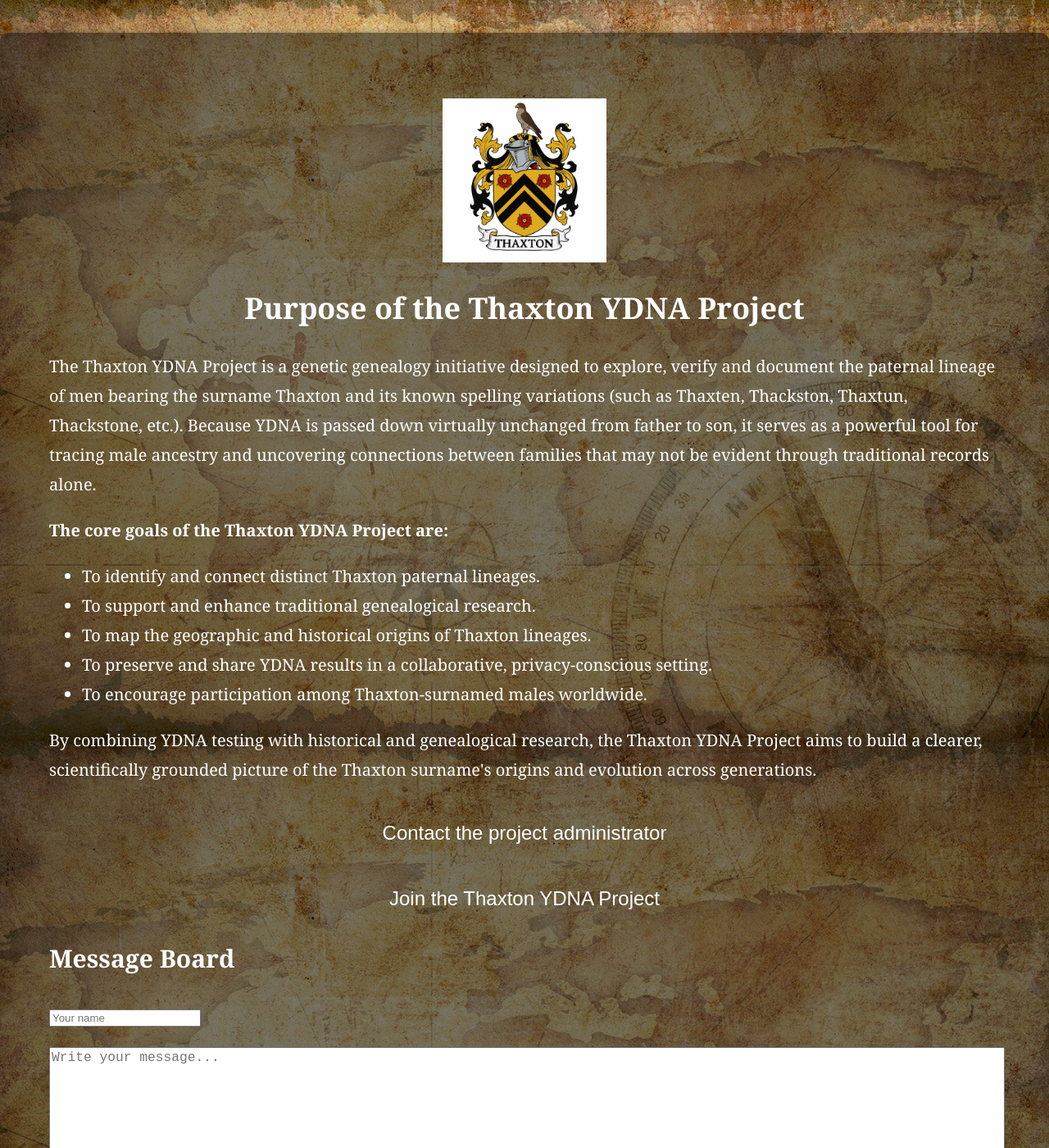
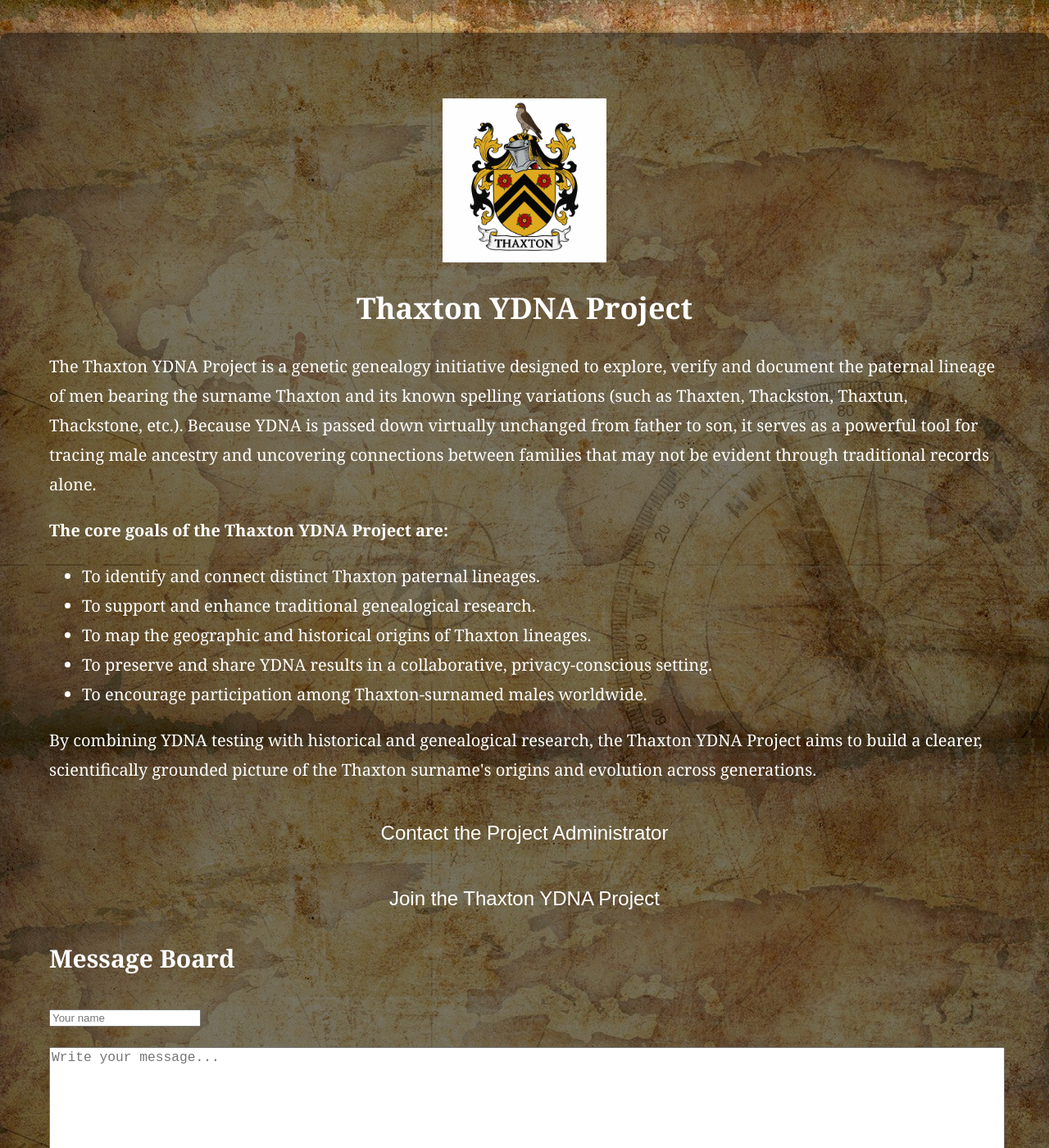
Before and after one commit to ggbradford22/Thaxton-YDNA-Project, a Jekyll site: the page built from index.html, in a window 1280 px wide and 1400 px high. Shown: the whole window at 82% size. Built offline with Jekyll 4.4.1, drawn with Linux system fonts in a browser that asks for light colours.

Commit message:
Update index.html

```diff
--- a/index.html
+++ b/index.html
@@ -6,7 +6,7 @@ title: Thaxton YDNA Project
 <div class="overlay">
   <header>
     <img src="ChatGPT Image Jul 1, 2025, 10_40_52 AM.png" alt="Thaxton Coat of Arms" class="coat-of-arms"/>
-    <h1>Purpose of the Thaxton YDNA Project</h1>
+    <h1>Thaxton YDNA Project</h1>
   </header>
   <p>The Thaxton YDNA Project is a genetic genealogy initiative designed to explore, verify and document the paternal lineage of men bearing the surname Thaxton and its known spelling variations (such as Thaxten, Thackston, Thaxtun, Thackstone, etc.). Because YDNA is passed down virtually unchanged from father to son, it serves as a powerful tool for tracing male ancestry and uncovering connections between families that may not be evident through traditional records alone.</p>
   <p><strong>The core goals of the Thaxton YDNA Project are:</strong></p>
@@ -19,7 +19,7 @@ title: Thaxton YDNA Project
   </ul>
   <p>By combining YDNA testing with historical and genealogical research, the Thaxton YDNA Project aims to build a clearer, scientifically grounded picture of the Thaxton surname's origins and evolution across generations.</p>
   <div class="contact-section">
-    <a href="mailto:gbradford22@gmail.com">Contact the project administrator</a>
+    <a href="mailto:gbradford22@gmail.com">Contact the Project Administrator</a>
   </div>
   <div class="join-link">
     <a href="https://www.familytreedna.com/group-join.aspx?group=Thaxton&code=Q23701" target="_blank">Join the Thaxton YDNA Project</a>
```
